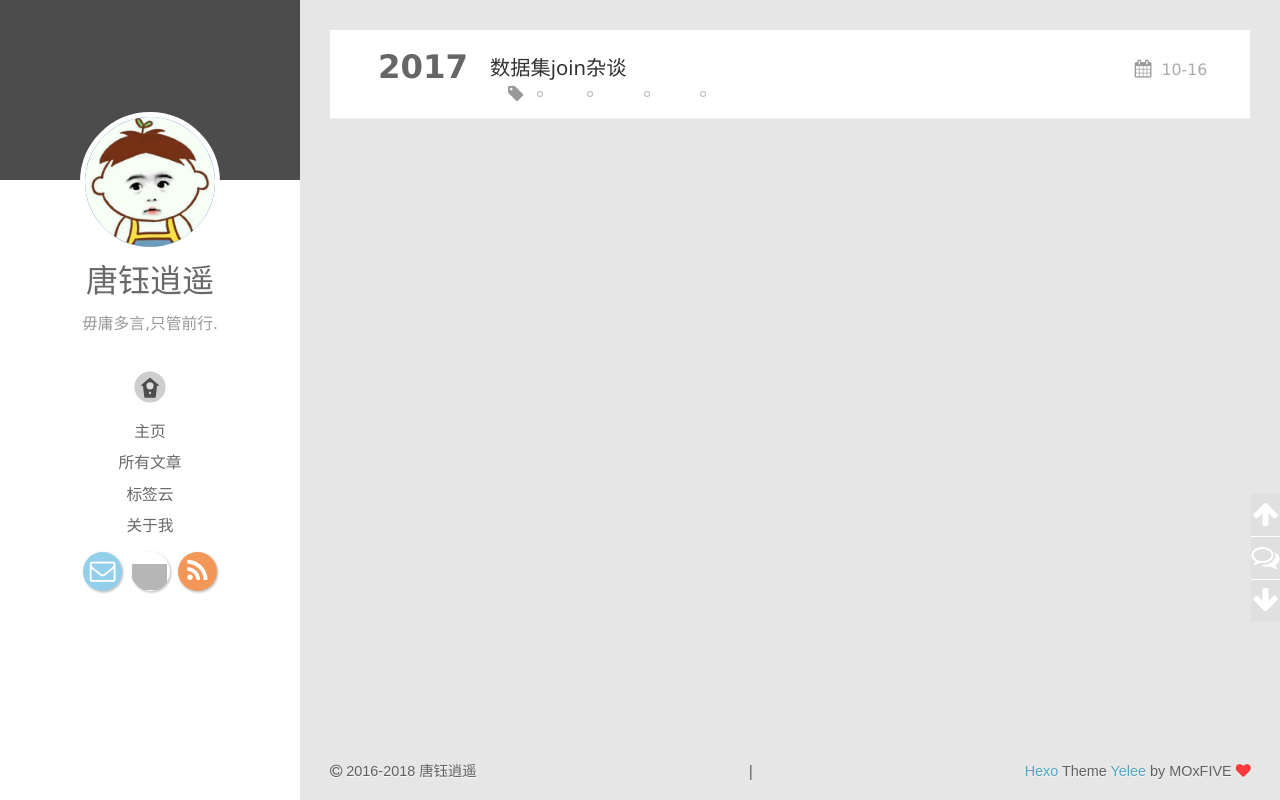
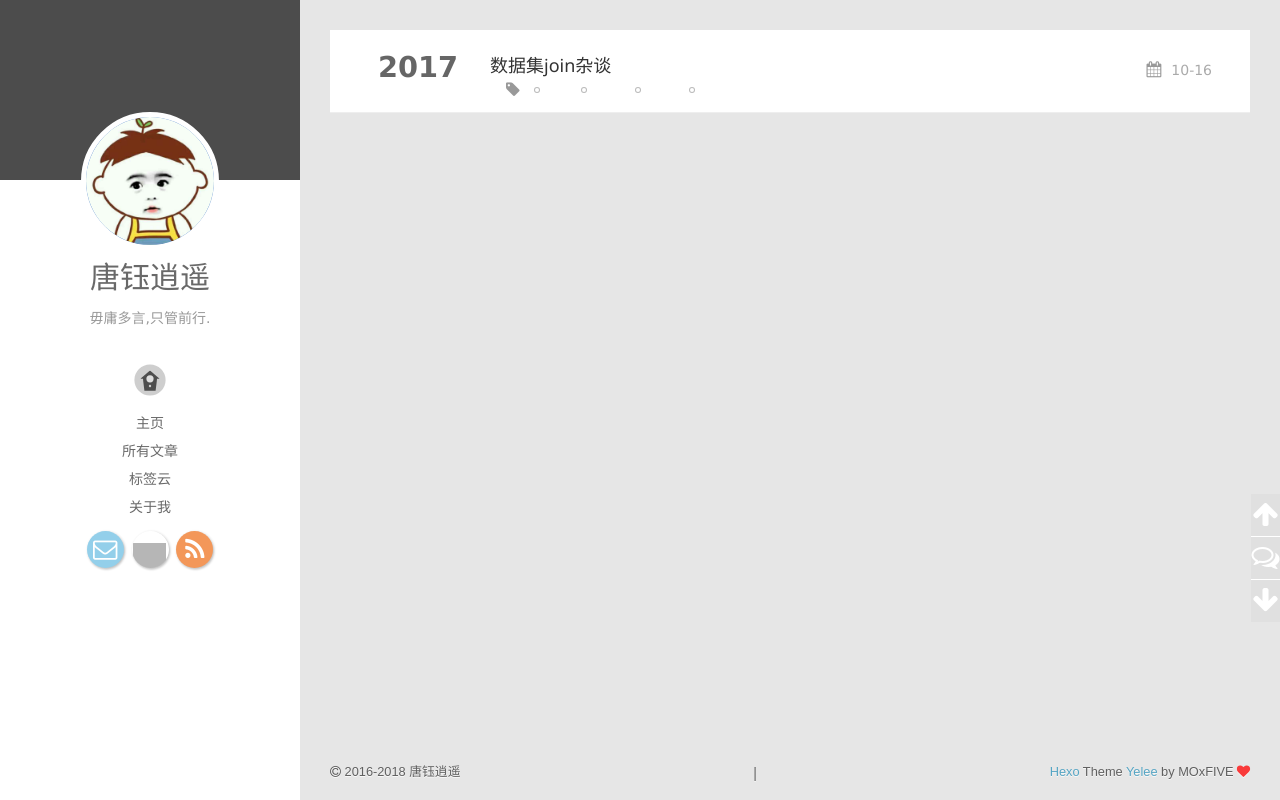
Before and after one commit to tangyuxiaoyao/ITWO, a plain HTML site: page tags/db/index.html in a window 1280 px wide. Drawn offline with nearby package versions, Linux system fonts and the light colour scheme; some packages are replaced by stand-ins of ours; grey boxes are pictures that could not be loaded; a script that the page names is missing.

Commit message:
Site updated: 2018-04-16 11:29:34

```diff
--- a/css/style.css
+++ b/css/style.css
@@ -118,7 +118,7 @@ button::-moz-focus-inner {
   padding: 0;
 }
 html {
-  font-size: 18px;
+  font-size: 16px;
 }
 body {
   font-family: "Lucida Grande", Verdana, "Helvetica Neue", Arial, "Microsoft YaHei", "PingFang SC", "Hiragino Sans GB", "WenQuanYi Micro Hei", sans-serif;
@@ -552,7 +552,7 @@ a {
   text-align: center;
   margin: 13px 0;
   font-family: Times, Georgia, serif;
-  font-size: 32px;
+  font-size: 30px;
   -webkit-transition: 0.3s;
   -moz-transition: 0.3s;
   -ms-transition: 0.3s;
@@ -572,8 +572,8 @@ a {
   display: block;
   border: 5px solid #fff;
   border-radius: 50%;
-  width: 130px;
-  height: 130px;
+  width: 128px;
+  height: 128px;
   margin: 0 auto;
   position: relative;
   overflow: hidden;
@@ -751,13 +751,13 @@ a {
   font-family: Arial;
 }
 #header .header-nav .social a {
-  width: 39px;
-  height: 39px;
+  width: 37px;
+  height: 37px;
   border-radius: 50%;
   margin: 0 2px 6px;
   vertical-align: middle;
-  font-size: 25.740000000000002px;
-  line-height: 39px;
+  font-size: 24.42px;
+  line-height: 37px;
   text-align: center;
   color: #fff;
   background: #6f7170;
@@ -1223,7 +1223,7 @@ body .ui-tooltip {
   color: #999;
   position: relative;
   margin-right: 10px;
-  font: 18px FontAwesome;
+  font: 16px FontAwesome;
 }
 .archive-article-inner .article-meta .article-category:before {
   float: left;
@@ -1712,7 +1712,7 @@ li:hover {
   bottom: 1em;
   left: 0;
   margin-left: 0;
-  padding: 6px 10px 10px 46px;
+  padding: 6px 10px 10px 50px;
   border-radius: 2.8%;
   overflow: auto;
 }
@@ -2077,7 +2077,7 @@ aside.comment-bar:active {
   color: #999;
   position: relative;
   margin-right: 10px;
-  font: 18px FontAwesome;
+  font: 16px FontAwesome;
 }
 .archive-article-inner .article-meta .article-category:before {
   float: left;
@@ -2856,7 +2856,7 @@ pre .javascript .function {
 .article-category::before {
   float: left;
   color: #999;
-  font: 18px FontAwesome;
+  font: 16px FontAwesome;
   margin-right: 5px;
   margin-top: 0.333333333333333rem;
 }
@@ -2873,7 +2873,7 @@ pre .javascript .function {
 .article-pop-out:before {
   color: #999;
   content: "\f08d";
-  font: 18px FontAwesome;
+  font: 16px FontAwesome;
   float: left;
   margin-right: 5px;
   margin-top: 0.333333333333333rem;
```
